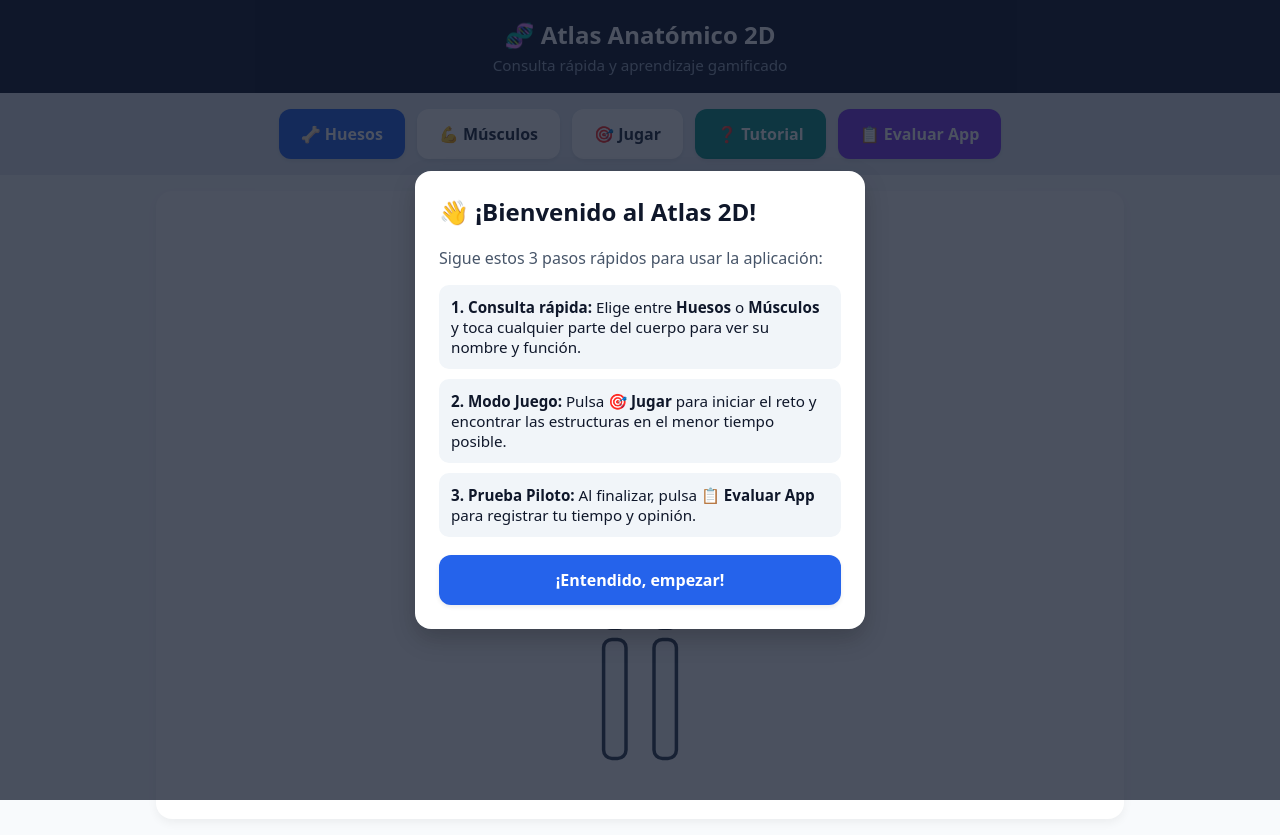
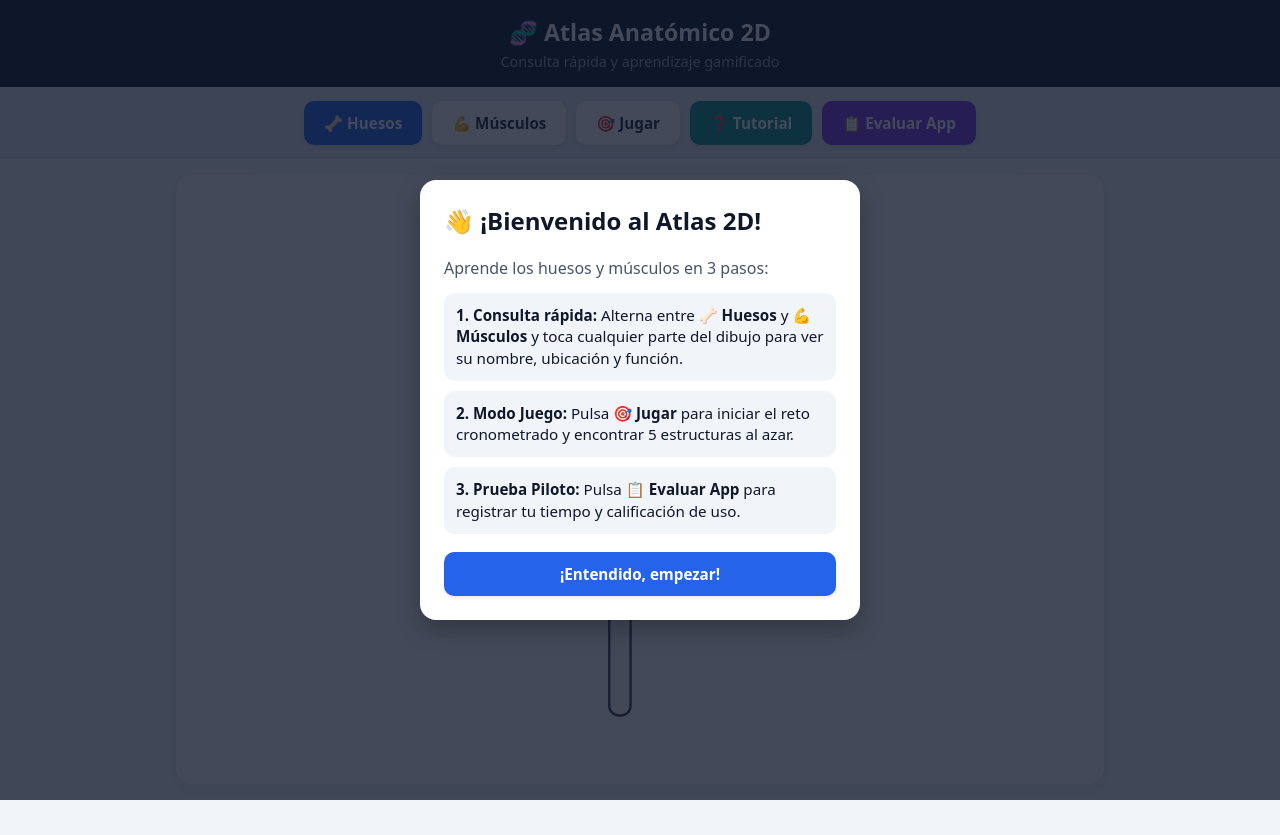
Before and after one commit to maikelparedes2006-lab/anatomia-pwa, a plain HTML site: page index.html in a window 1280 px wide. After the commit the page ends 800 px from the top, so only its background shows below. Drawn offline with Linux system fonts and the light colour scheme.

Commit message:
Refactor styles and update tutorial content
Updated styles and modal content in index.html for improved layout and user experience.

```diff
--- a/index.html
+++ b/index.html
@@ -8,53 +8,57 @@
     <meta name="theme-color" content="#0f172a">
     <style>
         * { box-sizing: border-box; font-family: system-ui, -apple-system, sans-serif; }
-        body { margin: 0; background: #f8fafc; color: #0f172a; display: flex; flex-direction: column; min-height: 100vh; }
-        header { background: #0f172a; color: white; padding: 18px; text-align: center; }
-        .controles { display: flex; justify-content: center; gap: 12px; padding: 16px; background: #e2e8f0; flex-wrap: wrap; }
-        button { padding: 14px 22px; border: none; border-radius: 12px; font-size: 1rem; font-weight: bold; cursor: pointer; background: #ffffff; color: #1e293b; box-shadow: 0 2px 4px rgba(0,0,0,0.08); }
+        body { margin: 0; background: #f1f5f9; color: #0f172a; display: flex; flex-direction: column; min-height: 100vh; }
+        header { background: #0f172a; color: white; padding: 16px; text-align: center; }
+        .controles { display: flex; justify-content: center; gap: 10px; padding: 14px; background: #e2e8f0; flex-wrap: wrap; }
+        button { padding: 12px 20px; border: none; border-radius: 10px; font-size: 0.95rem; font-weight: bold; cursor: pointer; background: #ffffff; color: #1e293b; box-shadow: 0 2px 4px rgba(0,0,0,0.08); transition: 0.15s; }
         button:active { transform: scale(0.97); }
         button.activo { background: #2563eb; color: white; }
         button.btn-ayuda { background: #0d9488; color: white; }
         button.btn-encuesta { background: #7c3aed; color: white; }
-        main { display: flex; flex: 1; flex-wrap: wrap; max-width: 1000px; margin: 0 auto; width: 100%; padding: 16px; gap: 20px; }
-        .lienzo { flex: 1; min-width: 280px; background: white; border-radius: 16px; padding: 20px; box-shadow: 0 4px 10px rgba(0,0,0,0.05); display: flex; justify-content: center; align-items: center; }
-        svg { width: 100%; max-width: 280px; height: auto; }
-        .parte-cuerpo { cursor: pointer; stroke: #334155; stroke-width: 2.5; transition: fill 0.2s; }
-        .parte-cuerpo:hover { fill: #fbbf24 !important; }
-        .panel-info { flex: 1; min-width: 280px; background: white; border-radius: 16px; padding: 24px; box-shadow: 0 4px 10px rgba(0,0,0,0.05); display: flex; flex-direction: column; justify-content: space-between; }
-        .badge { display: inline-block; padding: 6px 12px; border-radius: 99px; font-size: 0.85rem; font-weight: bold; background: #dbeafe; color: #1e40af; margin-bottom: 10px; }
-        .reto-box { background: #eff6ff; border: 2px solid #3b82f6; padding: 18px; border-radius: 12px; margin-top: 16px; }
-        .stats { display: flex; justify-content: space-between; font-size: 0.9rem; color: #475569; margin-bottom: 8px; font-weight: bold; }
-        .modal-fondo { position: fixed; top: 0; left: 0; width: 100%; height: 100%; background: rgba(15, 23, 42, 0.75); display: flex; justify-content: center; align-items: center; padding: 16px; z-index: 9999; }
-        .modal-caja { background: white; max-width: 450px; width: 100%; border-radius: 16px; padding: 24px; box-shadow: 0 10px 25px rgba(0,0,0,0.2); }
-        .paso-tutorial { background: #f1f5f9; padding: 12px; border-radius: 10px; margin-bottom: 10px; font-size: 0.95rem; }
-        select, textarea, input { width: 100%; padding: 10px; margin-top: 6px; margin-bottom: 14px; border-radius: 8px; border: 1px solid #cbd5e1; font-size: 1rem; }
+        main { display: flex; flex: 1; flex-wrap: wrap; max-width: 960px; margin: 0 auto; width: 100%; padding: 16px; gap: 20px; align-items: stretch; }
+        .lienzo { flex: 1; min-width: 280px; background: white; border-radius: 16px; padding: 16px; box-shadow: 0 4px 10px rgba(0,0,0,0.06); display: flex; flex-direction: column; align-items: center; justify-content: center; }
+        svg { width: 100%; max-width: 260px; height: auto; }
+        .parte { cursor: pointer; transition: 0.2s; stroke: #334155; stroke-width: 2; }
+        .parte:hover { fill: #facc15 !important; stroke: #0f172a; stroke-width: 3; }
+        .seleccionada { fill: #38bdf8 !important; stroke: #0369a1 !important; stroke-width: 3; }
+        .panel-info { flex: 1.2; min-width: 280px; background: white; border-radius: 16px; padding: 24px; box-shadow: 0 4px 10px rgba(0,0,0,0.06); display: flex; flex-direction: column; justify-content: space-between; }
+        .badge { display: inline-block; padding: 6px 14px; border-radius: 99px; font-size: 0.85rem; font-weight: bold; background: #dbeafe; color: #1e40af; margin-bottom: 12px; width: fit-content; }
+        .ficha-dato { background: #f8fafc; border-left: 4px solid #2563eb; padding: 12px 16px; border-radius: 8px; margin-top: 12px; }
+        .reto-box { background: #eff6ff; border: 2px solid #2563eb; padding: 18px; border-radius: 12px; margin-top: 16px; }
+        .stats { display: flex; justify-content: space-between; font-size: 0.95rem; color: #1e293b; margin-bottom: 10px; font-weight: bold; background: white; padding: 8px 12px; border-radius: 8px; }
+        .modal-fondo { position: fixed; top: 0; left: 0; width: 100%; height: 100%; background: rgba(15, 23, 42, 0.78); display: flex; justify-content: center; align-items: center; padding: 16px; z-index: 9999; }
+        .modal-caja { background: white; max-width: 440px; width: 100%; border-radius: 16px; padding: 24px; box-shadow: 0 10px 25px rgba(0,0,0,0.25); }
+        .paso-tutorial { background: #f1f5f9; padding: 12px; border-radius: 10px; margin-bottom: 10px; font-size: 0.95rem; line-height: 1.4; }
+        select, textarea, input { width: 100%; padding: 10px; margin-top: 6px; margin-bottom: 12px; border-radius: 8px; border: 1px solid #cbd5e1; font-size: 0.95rem; }
+        .resumen-piloto { background: #f0fdf4; border: 1px solid #86efac; padding: 10px; border-radius: 8px; font-size: 0.85rem; color: #166534; margin-top: 10px; display: none; }
     </style>
 </head>
 <body>
 
+<!-- Modal Tutorial -->
 <div id="modal-tutorial" class="modal-fondo">
     <div class="modal-caja">
         <h2 style="margin-top:0; color:#0f172a;">👋 ¡Bienvenido al Atlas 2D!</h2>
-        <p style="color:#475569;">Sigue estos 3 pasos rápidos para usar la aplicación:</p>
-        <div class="paso-tutorial"><b>1. Consulta rápida:</b> Elige entre <b>Huesos</b> o <b>Músculos</b> y toca cualquier parte del cuerpo para ver su nombre y función.</div>
-        <div class="paso-tutorial"><b>2. Modo Juego:</b> Pulsa <b>🎯 Jugar</b> para iniciar el reto y encontrar las estructuras en el menor tiempo posible.</div>
-        <div class="paso-tutorial"><b>3. Prueba Piloto:</b> Al finalizar, pulsa <b>📋 Evaluar App</b> para registrar tu tiempo y opinión.</div>
-        <button type="button" class="activo" style="width:100%; margin-top:8px;" onclick="document.getElementById('modal-tutorial').style.display='none'">¡Entendido, empezar!</button>
+        <p style="color:#475569; margin-bottom:14px;">Aprende los huesos y músculos en 3 pasos:</p>
+        <div class="paso-tutorial"><b>1. Consulta rápida:</b> Alterna entre <b>🦴 Huesos</b> y <b>💪 Músculos</b> y toca cualquier parte del dibujo para ver su nombre, ubicación y función.</div>
+        <div class="paso-tutorial"><b>2. Modo Juego:</b> Pulsa <b>🎯 Jugar</b> para iniciar el reto cronometrado y encontrar 5 estructuras al azar.</div>
+        <div class="paso-tutorial"><b>3. Prueba Piloto:</b> Pulsa <b>📋 Evaluar App</b> para registrar tu tiempo y calificación de uso.</div>
+        <button type="button" class="activo" style="width:100%; margin-top:8px;" onclick="cerrarTutorial()">¡Entendido, empezar!</button>
     </div>
 </div>
 
+<!-- Modal Prueba Piloto -->
 <div id="modal-piloto" class="modal-fondo" style="display:none;">
     <div class="modal-caja">
         <h2 style="margin-top:0; color:#0f172a;">📋 Evaluación Piloto</h2>
-        <p style="font-size:0.9rem; color:#475569;">Registra tus datos de prueba para evaluar la aplicación:</p>
         <label><b>⏱️ Tiempo de ejecución:</b></label>
         <input type="text" id="campo-tiempo" readonly style="background:#f1f5f9; font-weight:bold;">
         <label><b>1. Facilidad de uso:</b></label>
         <select id="eval-facilidad">
-            <option value="Muy fácil">⭐⭐⭐⭐⭐ Muy fácil e intuitiva</option>
-            <option value="Fácil">⭐⭐⭐⭐ Fácil de usar</option>
-            <option value="Regular">⭐⭐⭐ Algo confusa</option>
+            <option value="Muy fácil (5/5)">⭐⭐⭐⭐⭐ Muy fácil e intuitiva</option>
+            <option value="Fácil (4/5)">⭐⭐⭐⭐ Fácil de usar</option>
+            <option value="Regular (3/5)">⭐⭐⭐ Algo confusa</option>
         </select>
         <label><b>2. Utilidad para aprender:</b></label>
         <select id="eval-utilidad">
@@ -63,47 +67,50 @@
             <option value="Poco útil">Necesita más contenido</option>
         </select>
         <label><b>3. Comentarios:</b></label>
-        <textarea id="eval-comentario" rows="2" placeholder="¿Qué mejorarías de la app?"></textarea>
+        <textarea id="eval-comentario" rows="2" placeholder="¿Qué te pareció la aplicación?"></textarea>
         <div style="display:flex; gap:10px;">
-            <button type="button" onclick="document.getElementById('modal-piloto').style.display='none'" style="flex:1; background:#e2e8f0;">Cancelar</button>
-            <button type="button" onclick="guardarEvaluacion()" class="activo" style="flex:1;">Guardar Datos</button>
+            <button type="button" onclick="cerrarPiloto()" style="flex:1; background:#e2e8f0;">Cerrar</button>
+            <button type="button" onclick="guardarPiloto()" class="activo" style="flex:1;">Guardar Datos</button>
         </div>
-        <p id="msg-piloto" style="color:#16a34a; font-weight:bold; text-align:center; margin-bottom:0;"></p>
+        <div id="resumen-piloto" class="resumen-piloto"></div>
     </div>
 </div>
 
 <header>
-    <h1 style="margin:0; font-size: 1.5rem;">🧬 Atlas Anatómico 2D</h1>
-    <p style="margin:4px 0 0; font-size: 0.95rem; color: #94a3b8;">Consulta rápida y aprendizaje gamificado</p>
+    <h1 style="margin:0; font-size: 1.45rem;">🧬 Atlas Anatómico 2D</h1>
+    <p style="margin:4px 0 0; font-size: 0.9rem; color: #94a3b8;">Consulta rápida y aprendizaje gamificado</p>
 </header>
 
 <div class="controles">
-    <button type="button" id="btn-oseo" class="activo" onclick="cambiarSistema('oseo')">🦴 Huesos</button>
-    <button type="button" id="btn-muscular" onclick="cambiarSistema('muscular')">💪 Músculos</button>
-    <button type="button" id="btn-quiz" onclick="iniciarQuiz()">🎯 Jugar</button>
-    <button type="button" class="btn-ayuda" onclick="document.getElementById('modal-tutorial').style.display='flex'">❓ Tutorial</button>
+    <button type="button" id="btn-oseo" class="activo" onclick="verSistema('oseo')">🦴 Huesos</button>
+    <button type="button" id="btn-muscular" onclick="verSistema('muscular')">💪 Músculos</button>
+    <button type="button" id="btn-quiz" onclick="alternarJuego()">🎯 Jugar</button>
+    <button type="button" class="btn-ayuda" onclick="abrirTutorial()">❓ Tutorial</button>
     <button type="button" class="btn-encuesta" onclick="abrirPiloto()">📋 Evaluar App</button>
 </div>
 
 <main>
     <div class="lienzo">
-        <svg id="svg-oseo" viewBox="0 0 200 420">
-            <circle class="parte-cuerpo" fill="#f8fafc" cx="100" cy="40" r="26" onclick="seleccionar('Cráneo', 'Sistema Óseo', 'Protege el cerebro y da estructura a la cabeza.')"/>
-            <rect class="parte-cuerpo" fill="#f8fafc" x="72" y="80" width="56" height="75" rx="12" onclick="seleccionar('Caja Torácica', 'Sistema Óseo', 'Costillas y esternón que protegen el corazón y pulmones.')"/>
-            <rect class="parte-cuerpo" fill="#f8fafc" x="42" y="85" width="18" height="70" rx="8" onclick="seleccionar('Húmero', 'Sistema Óseo', 'Hueso largo del brazo que une el hombro con el codo.')"/>
-            <rect class="parte-cuerpo" fill="#f8fafc" x="140" y="85" width="18" height="70" rx="8" onclick="seleccionar('Húmero', 'Sistema Óseo', 'Hueso largo del brazo que une el hombro con el codo.')"/>
-            <path class="parte-cuerpo" fill="#f8fafc" d="M68 165 L132 165 L125 200 L75 200 Z" onclick="seleccionar('Pelvis', 'Sistema Óseo', 'Conecta la columna vertebral con las piernas.')"/>
-            <rect class="parte-cuerpo" fill="#f8fafc" x="72" y="208" width="20" height="90" rx="8" onclick="seleccionar('Fémur', 'Sistema Óseo', 'El hueso más largo y fuerte del cuerpo, ubicado en el muslo.')"/>
-            <rect class="parte-cuerpo" fill="#f8fafc" x="108" y="208" width="20" height="90" rx="8" onclick="seleccionar('Fémur', 'Sistema Óseo', 'El hueso más largo y fuerte del cuerpo, ubicado en el muslo.')"/>
-            <rect class="parte-cuerpo" fill="#f8fafc" x="74" y="306" width="16" height="85" rx="6" onclick="seleccionar('Tibia', 'Sistema Óseo', 'Hueso principal de la espinilla que soporta el peso al caminar.')"/>
-            <rect class="parte-cuerpo" fill="#f8fafc" x="110" y="306" width="16" height="85" rx="6" onclick="seleccionar('Tibia', 'Sistema Óseo', 'Hueso principal de la espinilla que soporta el peso al caminar.')"/>
-        </svg>
+        <small style="color:#64748b; margin-bottom:8px; font-weight:bold;">👇 Toca una estructura anatómica</small>
 
-        <svg id="svg-muscular" viewBox="0 0 200 420" style="display:none;">
-            <rect class="parte-cuerpo" fill="#fca5a5" x="68" y="80" width="64" height="45" rx="10" onclick="seleccionar('Pectoral Mayor', 'Sistema Muscular', 'Músculo del pecho que permite mover y acercar el brazo.')"/>
-            <rect class="parte-cuerpo" fill="#fca5a5" x="75" y="130" width="50" height="65" rx="8" onclick="seleccionar('Recto Abdominal', 'Sistema Muscular', 'Músculo del abdomen que flexiona el tronco y mantiene la postura.')"/>
-            <ellipse class="parte-cuerpo" fill="#fca5a5" cx="50" cy="118" rx="13" ry="32" onclick="seleccionar('Bíceps Braquial', 'Sistema Muscular', 'Músculo frontal del brazo que flexiona el codo.')"/>
-            <ellipse class="parte-cuerpo" fill="#fca5a5" cx="150" cy="118" rx="13" ry="32" onclick="seleccionar('Bíceps Braquial', 'Sistema Muscular', 'Músculo frontal del brazo que flexiona el codo.')"/>
-            <rect class="parte-cuerpo" fill="#fca5a5" x="68" y="205" width="26" height="92" rx="12" onclick="seleccionar('Cuádriceps Femoral', 'Sistema Muscular', 'Músculo potente del muslo que extiende la rodilla.')"/>
-            <rect class="parte-cuerpo" fill="#fca5a5" x="106" y="205" width="26" height="92" rx="12" onclick="seleccionar('Cuádriceps Femoral', 'Sistema Muscular', 'Músculo potente del muslo que extiende la rodilla.')"/>
-            <rect class="parte-cuerpo" fill="#fca5a5" x="72" y="305" width="20" height="82" rx="10" onclick="seleccionar('Tibial Anterior', 'Sistema Muscular', 'Músculo frontal de la pierna que levanta el pie.')"/>
+        <!-- Esqueleto 2D -->
+        <svg id="svg-oseo" viewBox="0 0 220 430">
+            <!-- Cráneo -->
+            <path class="parte" fill="#f8fafc" d="M85 45 C85 20, 135 20, 135 45 C135 62, 125 72, 118 76 L102 76 C95 72, 85 62, 85 45 Z" onclick="tocarParte(this, 'Cráneo', 'Sistema Óseo', 'Cabeza', 'Protege el encéfalo y da soporte a las estructuras del rostro.')"/>
+            <!-- Columna / Cuello -->
+            <rect fill="#cbd5e1" x="104" y="76" width="12" height="16" rx="3"/>
+            <!-- Clavículas y Caja Torácica -->
+            <path class="parte" fill="#f8fafc" d="M78 96 Q110 88 142 96 L136 168 Q110 176 84 168 Z" onclick="tocarParte(this, 'Caja Torácica', 'Sistema Óseo', 'Tórax (pecho)', 'Conjunto de costillas y esternón que protegen el corazón y los pulmones.')"/>
+            <!-- Húmeros -->
+            <rect class="parte" fill="#f8fafc" x="52" y="96" width="18" height="72" rx="9" onclick="tocarParte(this, 'Húmero', 'Sistema Óseo', 'Brazo (superior)', 'Hueso largo del brazo que conecta la articulación del hombro con el codo.')"/>
+            <rect class="parte" fill="#f8fafc" x="150" y="96" width="18" height="72" rx="9" onclick="tocarParte(this, 'Húmero', 'Sistema Óseo', 'Brazo (superior)', 'Hueso largo del brazo que conecta la articulación del hombro con el codo.')"/>
+            <!-- Radio y Cúbito (Antebrazos) -->
+            <rect class="parte" fill="#f8fafc" x="48" y="172" width="16" height="65" rx="7" onclick="tocarParte(this, 'Radio y Cúbito', 'Sistema Óseo', 'Antebrazo', 'Par de huesos que permiten la rotación de la muñeca y flexión del brazo.')"/>
+            <rect class="parte" fill="#f8fafc" x="156" y="172" width="16" height="65" rx="7" onclick="tocarParte(this, 'Radio y Cúbito', 'Sistema Óseo', 'Antebrazo', 'Par de huesos que permiten la rotación de la muñeca y flexión del brazo.')"/>
+            <!-- Pelvis -->
+            <path class="parte" fill="#f8fafc" d="M78 175 L142 175 L134 212 L86 212 Z" onclick="tocarParte(this, 'Pelvis', 'Sistema Óseo', 'Cadera', 'Anillo óseo que sostiene la columna vertebral y conecta las piernas.')"/>
+            <!-- Fémures -->
+            <rect class="parte" fill="#f8fafc" x="82" y="218" width="22" height="92" rx="10" onclick="tocarParte(this, 'Fémur', 'Sistema Óseo', 'Muslo', 'El hueso más largo, pesado y resistente del cuerpo humano.')"/>
+            <rect class="parte" fill="#f8fafc" x="116" y="218" width="22" height="92" rx="10" onclick="tocarParte(this, 'Fémur', 'Sistema Óseo', 'Muslo', 'El hueso más largo, pesado y resistente del cuerpo humano.')"/>
+            <!-- Tibias -->
+            <rect class="parte" fill="#f8fafc" x="84" y="316" width="18" height="88" rx="8" onclick="tocarParte(this, 'Tibia', 'Sistema Óseo', 'Pierna (espinilla)', 'Hueso principal de la pierna que soporta el peso entre rodilla y tobillo.')"/>
```
